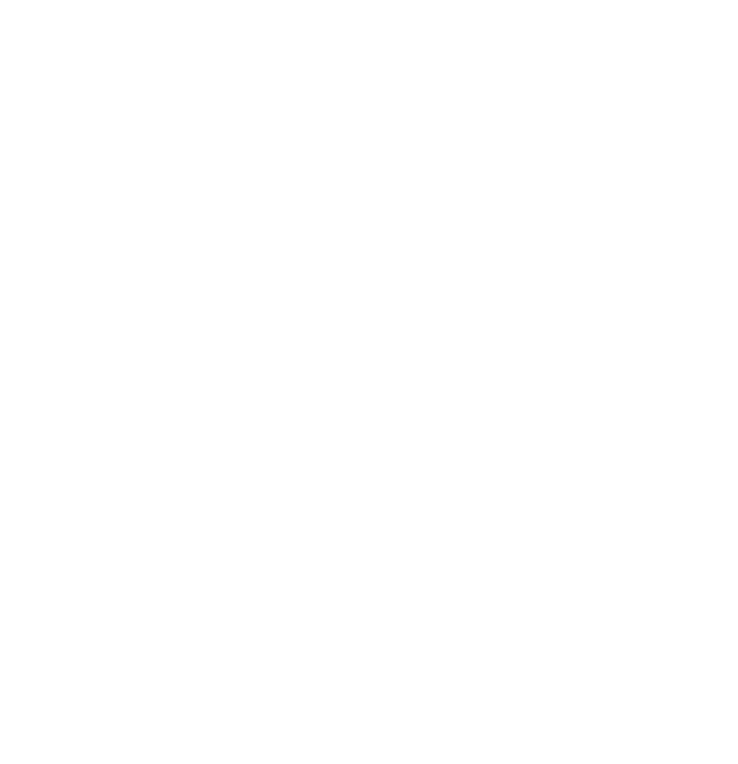
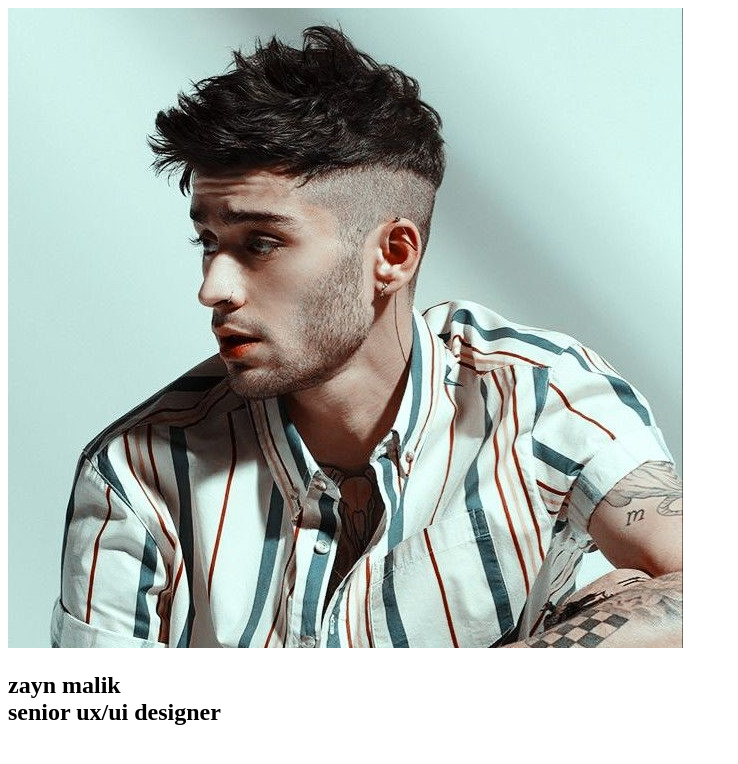
Before and after one commit to ami-inn/static-profile-page-, a plain HTML site: page index.html in a window 1280 px wide. Shown: the whole page, without its empty margins (0-738 px from the left). Drawn offline with Linux system fonts and the light colour scheme.

Commit message:
html designed

```diff
--- a/index.html
+++ b/index.html
@@ -9,7 +9,23 @@
 </head>
 <body>
 
+    <div class="card">
 
+        <div class="lines"></div>
+        <div class="imgBx">
+            <img src="temp.jpeg" alt="no profile">
+        </div>
+
+        <div class="content">
+            <div class="details">
+                <h2>zayn malik <br> <span>senior ux/ui designer </span></h2>
+                <div class="data">
+                    <h3></h3>
+                </div>
+            </div>
+        </div>
+
+    </div>
 
 </body>
 </html>
```
